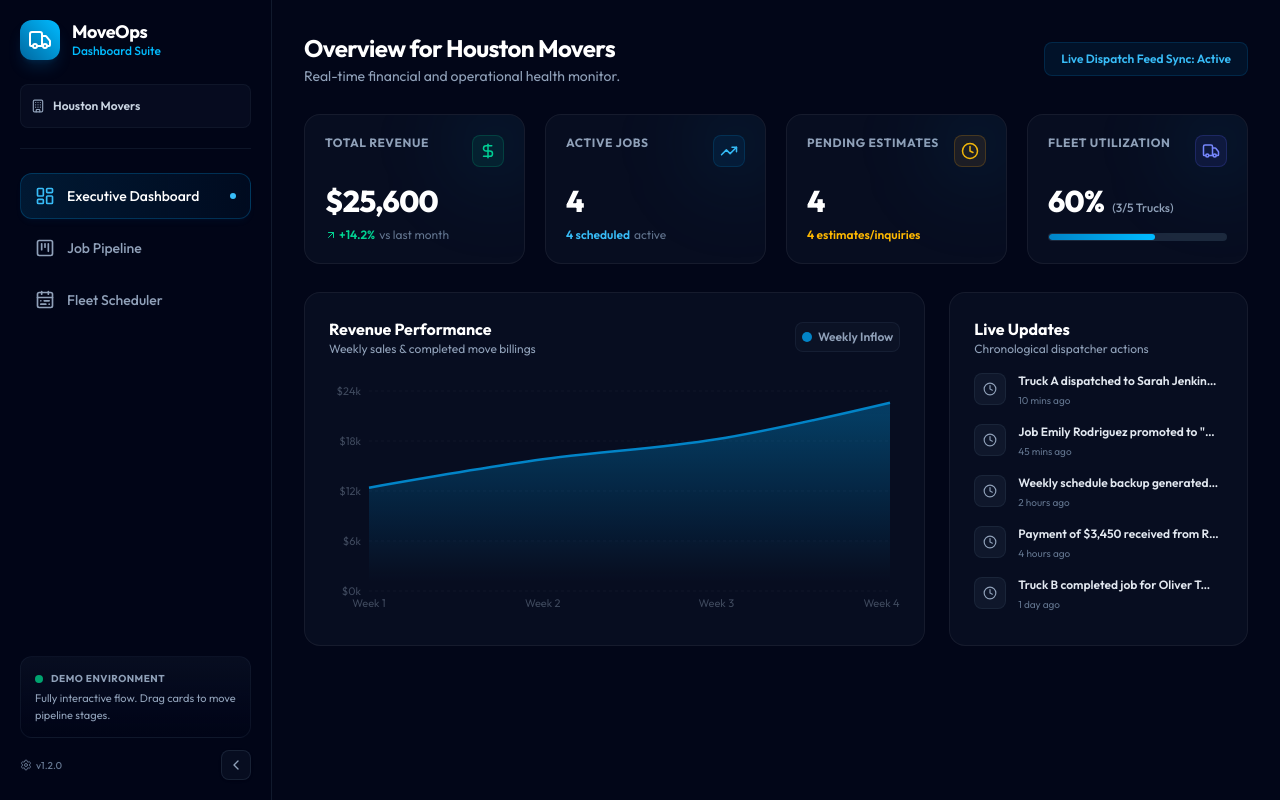
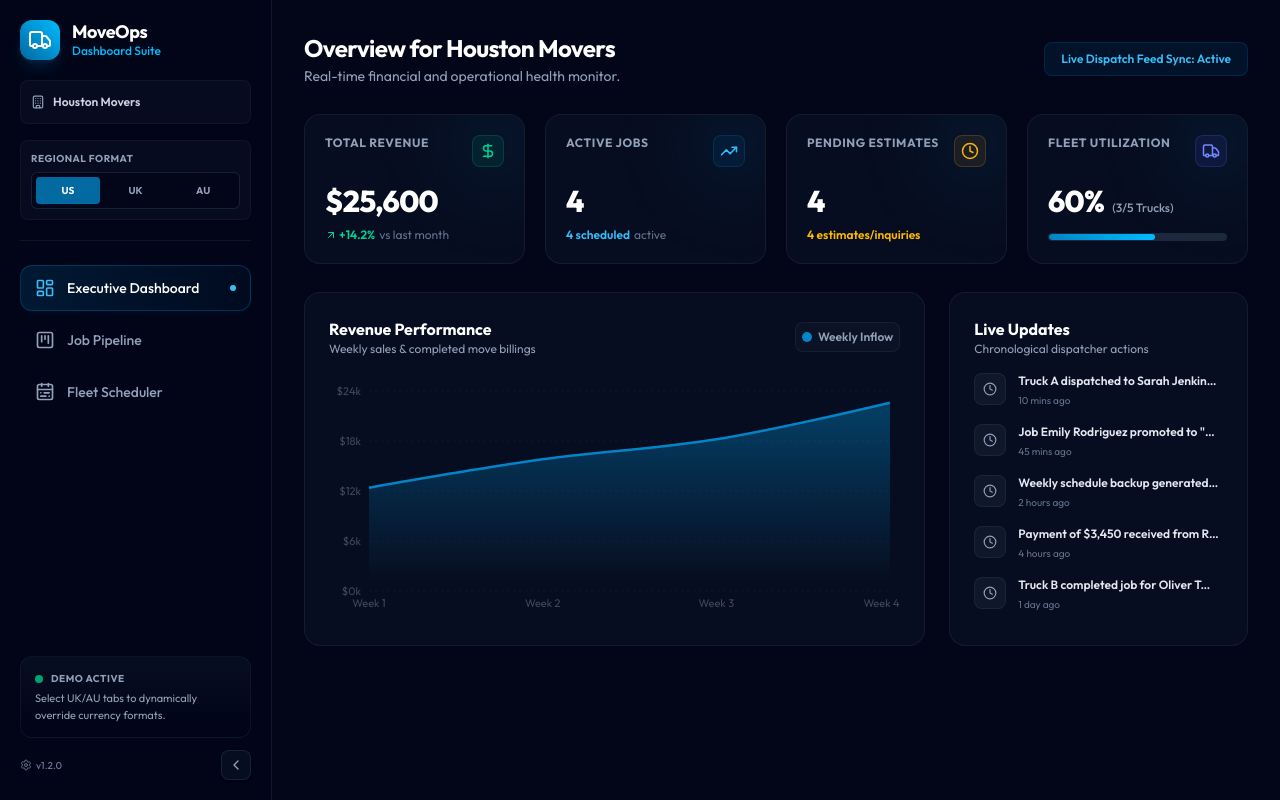
Before and after one commit to Leoallogne/saas-dashboard-demo, a React (Vite) app: page / in a window 1280 px wide. Built offline with nearby package versions, Linux system fonts and the light colour scheme.

Commit message:
feat: implement Phase 1 localization and regional currency format switcher

```diff
--- a/src/App.jsx
+++ b/src/App.jsx
@@ -16,6 +16,7 @@ export default function App() {
   const [selectedJob, setSelectedJob] = useState(null);
   const [isLoading, setIsLoading] = useState(true);
   const [sidebarCollapsed, setSidebarCollapsed] = useState(false);
+  const [region, setRegion] = useState('US'); // 'US', 'UK', 'AU'
 
   // Toast notifications state
   const [toasts, setToasts] = useState([]);
@@ -28,6 +29,29 @@ export default function App() {
 
   const removeToast = (id) => {
     setToasts(prev => prev.filter(t => t.id !== id));
+  };
+
+  // Currency Formatter depending on region selection
+  const formatCurrency = (amount) => {
+    if (region === 'UK') {
+      return new Intl.NumberFormat('en-GB', {
+        style: 'currency',
+        currency: 'GBP',
+        maximumFractionDigits: 0
+      }).format(amount);
+    } else if (region === 'AU') {
+      return new Intl.NumberFormat('en-AU', {
+        style: 'currency',
+        currency: 'AUD',
+        maximumFractionDigits: 0
+      }).format(amount);
+    } else {
+      return new Intl.NumberFormat('en-US', {
+        style: 'currency',
+        currency: 'USD',
+        maximumFractionDigits: 0
+      }).format(amount);
+    }
   };
 
   // Simulate loading state for 1.2s to present professional skeleton load
@@ -119,6 +143,7 @@ export default function App() {
             trucks={trucks}
             companyName={companyName}
             setActiveTab={setActiveTab}
+            formatCurrency={formatCurrency}
           />
         );
       case 'pipeline':
@@ -128,6 +153,7 @@ export default function App() {
             onSelectJob={setSelectedJob}
             onUpdateJobStatus={handleUpdateJobStatus}
             onAddNewJob={handleAddNewJob}
+            formatCurrency={formatCurrency}
           />
         );
       case 'scheduler':
@@ -138,6 +164,7 @@ export default function App() {
             onSelectJob={setSelectedJob}
             onAssignTruck={handleAssignTruck}
             onUpdateJobStatus={handleUpdateJobStatus}
+            formatCurrency={formatCurrency}
           />
         );
       default:
@@ -159,6 +186,8 @@ export default function App() {
         setCompanyName={setCompanyName}
         isCollapsed={sidebarCollapsed}
         setIsCollapsed={setSidebarCollapsed}
+        region={region}
+        setRegion={setRegion}
       />
 
       {/* Main Panel Content */}
@@ -177,6 +206,7 @@ export default function App() {
           onUpdateJobStatus={handleUpdateJobStatus}
           onAssignTruck={handleAssignTruck}
           trucks={trucks}
+          formatCurrency={formatCurrency}
         />
       )}
 
--- a/src/components/ExecutiveDashboard.jsx
+++ b/src/components/ExecutiveDashboard.jsx
@@ -18,7 +18,7 @@ import {
 } from 'recharts';
 import { activityLogs, weeklyRevenueData } from '../data/mockData';
 
-export default function ExecutiveDashboard({ jobs, trucks, companyName, setActiveTab }) {
+export default function ExecutiveDashboard({ jobs, trucks, companyName, setActiveTab, formatCurrency }) {
   // 1. Calculate dynamic statistics
   const completedJobs = jobs.filter(j => j.status === 'Completed');
   const scheduledJobs = jobs.filter(j => j.status === 'Scheduled');
@@ -36,15 +36,6 @@ export default function ExecutiveDashboard({ jobs, trucks, companyName, setActiv
   const busyTrucksCount = trucks.filter(t => t.status === 'Busy').length;
   const totalTrucksCount = trucks.length;
   const truckUtilization = Math.round((busyTrucksCount / totalTrucksCount) * 100);
-
-  // Formatting currency
-  const formatCurrency = (val) => {
-    return new Intl.NumberFormat('en-US', {
-      style: 'currency',
-      currency: 'USD',
-      maximumFractionDigits: 0
-    }).format(val);
-  };
 
   return (
     <div className="space-y-7 animate-fade-in">
--- a/src/components/JobDetailsModal.jsx
+++ b/src/components/JobDetailsModal.jsx
@@ -20,7 +20,8 @@ export default function JobDetailsModal({
   onClose,
   onUpdateJobStatus,
   onAssignTruck,
-  trucks
+  trucks,
+  formatCurrency
 }) {
   if (!job) return null;
 
@@ -102,7 +103,7 @@ export default function JobDetailsModal({
               <div className="flex justify-between items-center">
                 <span className="text-slate-400 text-xs font-medium">Estimated Pricing</span>
                 <span className="text-xl font-black text-brand-400">
-                  {new Intl.NumberFormat('en-US', { style: 'currency', currency: 'USD', maximumFractionDigits: 0 }).format(currentPrice)}
+                  {formatCurrency(currentPrice)}
                 </span>
               </div>
               <div className="flex justify-between items-center">
--- a/src/components/JobPipeline.jsx
+++ b/src/components/JobPipeline.jsx
@@ -15,7 +15,7 @@ import {
 } from 'lucide-react';
 import AddJobModal from './AddJobModal';
 
-export default function JobPipeline({ jobs, onSelectJob, onUpdateJobStatus, onAddNewJob }) {
+export default function JobPipeline({ jobs, onSelectJob, onUpdateJobStatus, onAddNewJob, formatCurrency }) {
   const [searchQuery, setSearchQuery] = useState('');
   const [minRevenue, setMinRevenue] = useState(0);
   const [draggedOverCol, setDraggedOverCol] = useState(null);
@@ -76,14 +76,6 @@ export default function JobPipeline({ jobs, onSelectJob, onUpdateJobStatus, onAd
 
   const getJobsByStatus = (status) => {
     return filteredJobs.filter((job) => job.status === status);
-  };
-
-  const formatCurrency = (val) => {
-    return new Intl.NumberFormat('en-US', {
-      style: 'currency',
-      currency: 'USD',
-      maximumFractionDigits: 0
-    }).format(val);
   };
 
   // Drag Handlers
--- a/src/components/Sidebar.jsx
+++ b/src/components/Sidebar.jsx
@@ -18,7 +18,9 @@ export default function Sidebar({
   companyName,
   setCompanyName,
   isCollapsed,
-  setIsCollapsed
+  setIsCollapsed,
+  region,
+  setRegion
 }) {
   const [isEditingBrand, setIsEditingBrand] = useState(false);
   const [tempBrandName, setTempBrandName] = useState(companyName);
@@ -59,7 +61,7 @@ export default function Sidebar({
 
           {/* Quick Client Configurator */}
           {!isCollapsed ? (
-            <div className="mt-2 bg-slate-900/40 p-2.5 rounded-lg border border-slate-800/40">
+            <div className="mt-1 bg-slate-900/40 p-2.5 rounded-lg border border-slate-800/40 space-y-2">
               {isEditingBrand ? (
                 <div className="space-y-2">
                   <label className="text-[10px] text-slate-400 font-semibold uppercase tracking-wider block">Company Name</label>
@@ -101,8 +103,48 @@ export default function Sidebar({
               )}
             </div>
           ) : (
-            <div className="h-[34px] flex items-center justify-center text-slate-500" title={companyName}>
+            <div className="h-[34px] flex items-center justify-center text-slate-500 hover:text-slate-300 transition-colors cursor-help" title={`Managing: ${companyName}`}>
               <Building className="w-4 h-4" />
+            </div>
+          )}
+
+          {/* Regional Switcher */}
+          {!isCollapsed ? (
+            <div className="bg-slate-900/40 p-2.5 rounded-lg border border-slate-800/40 space-y-1.5">
+              <span className="text-[10px] text-slate-400 font-bold uppercase tracking-wider block">Regional Format</span>
+              <div className="flex gap-1 bg-slate-950 p-1 rounded-md border border-slate-800/80">
+                {[
+                  { id: 'US', label: '🇺🇸 US' },
+                  { id: 'UK', label: '🇬🇧 UK' },
+                  { id: 'AU', label: '🇦🇺 AU' }
+                ].map(opt => (
+                  <button
+                    key={opt.id}
+                    onClick={() => setRegion(opt.id)}
+                    className={`flex-1 text-[10px] font-bold py-1.5 rounded text-center transition-all ${
+                      region === opt.id
+                        ? 'bg-brand-600 text-white shadow-sm shadow-brand-500/10'
+                        : 'text-slate-400 hover:text-slate-200'
+                    }`}
+                  >
+                    {opt.label.split(' ')[1]}
+                  </button>
+                ))}
+              </div>
+            </div>
+          ) : (
+            <div
+              className="flex justify-center p-2 rounded-lg bg-slate-900/20 border border-slate-800/40 cursor-pointer hover:bg-slate-900/60 transition-all select-none"
+              title={`Active Currency Format: ${region}`}
+              onClick={() => {
+                // cycle region toggle on click in collapsed state
+                const nextRegion = region === 'US' ? 'UK' : region === 'UK' ? 'AU' : 'US';
+                setRegion(nextRegion);
+              }}
+            >
+              <span className="text-sm font-semibold">
+                {region === 'US' ? '🇺🇸' : region === 'UK' ? '🇬🇧' : '🇦🇺'}
+              </span>
             </div>
           )}
         </div>
@@ -142,10 +184,10 @@ export default function Sidebar({
           <div className="bg-gradient-to-b from-slate-900/50 to-slate-950/20 border border-slate-800/40 rounded-xl p-3.5">
             <div className="flex items-center gap-2">
               <span className="w-2 h-2 rounded-full bg-emerald-500 animate-pulse" />
-              <span className="text-[10px] uppercase font-bold text-slate-400 tracking-wider">Demo Environment</span>
+              <span className="text-[10px] uppercase font-bold text-slate-400 tracking-wider">Demo Active</span>
             </div>
             <p className="text-[11px] text-slate-400 mt-1">
-              Fully interactive flow. Drag cards to move pipeline stages.
+              Select UK/AU tabs to dynamically override currency formats.
             </p>
           </div>
         ) : (
```
Also changed, not shown: src/components/FleetScheduler.jsx (+4 -4 lines).
